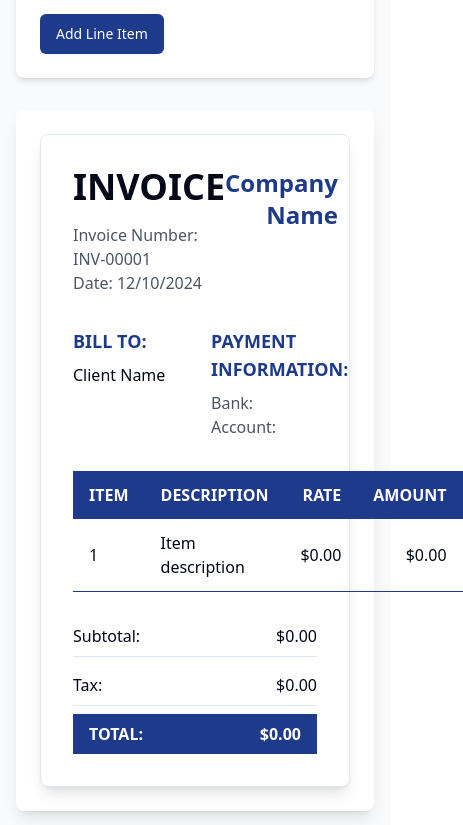
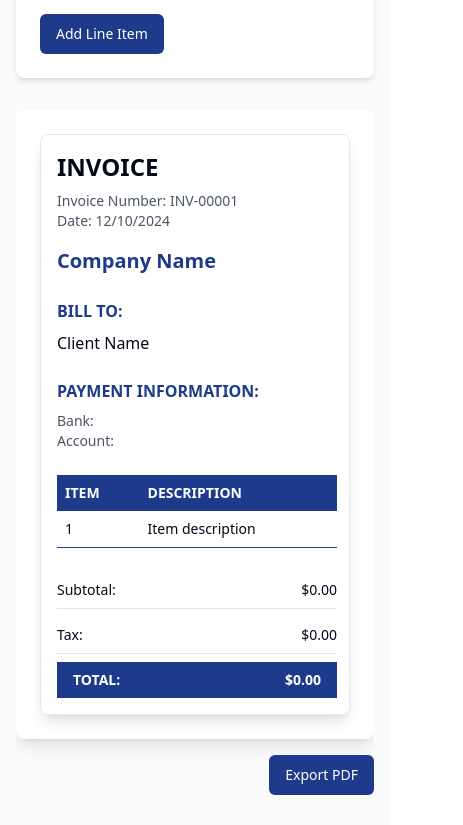
Before and after one commit to lasinsrajx/invoicepixie, a React (Vite) app: page / in a window 390 px wide. Shown: the part 1558-2383 px from the top of the page, 463 px wide, since content can reach past the window. Built offline with nearby package versions, Linux system fonts and the light colour scheme.

Commit message:
Fix ads display and mobile view
Addressed issues with ads not displaying on the home page despite being saved in the admin panel. Improved compatibility of the invoice preview for mobile view.
[skip gpt_engineer]

```diff
--- a/src/components/InvoicePreview.tsx
+++ b/src/components/InvoicePreview.tsx
@@ -99,85 +99,85 @@ export const InvoicePreview = ({
   const styles = getTemplateStyles();
 
   return (
-    <Card className="p-8 bg-white shadow-lg max-w-[210mm] mx-auto" id="invoice-preview">
-      <div className="space-y-8">
+    <Card className="p-4 md:p-8 bg-white shadow-lg w-full overflow-x-auto" id="invoice-preview">
+      <div className="space-y-6 min-w-[280px]">
         {letterhead.showLogo && letterhead.logo && (
           <div className="flex justify-end">
-            <img src={letterhead.logo} alt="Company Logo" className="h-16 object-contain" />
+            <img src={letterhead.logo} alt="Company Logo" className="h-12 md:h-16 object-contain" />
           </div>
         )}
 
-        <div className="flex justify-between items-start">
+        <div className="flex flex-col md:flex-row justify-between items-start gap-4">
           <div>
-            <h1 className="text-4xl font-bold mb-4">INVOICE</h1>
+            <h1 className="text-2xl md:text-4xl font-bold mb-2 md:mb-4">INVOICE</h1>
             {showFields.invoiceNumber && (
-              <p className="text-gray-600">Invoice Number: {invoiceNumber || 'INV-00001'}</p>
+              <p className="text-sm md:text-base text-gray-600">Invoice Number: {invoiceNumber || 'INV-00001'}</p>
             )}
             {showFields.invoiceDate && (
-              <p className="text-gray-600">Date: {invoiceDate || new Date().toLocaleDateString()}</p>
+              <p className="text-sm md:text-base text-gray-600">Date: {invoiceDate || new Date().toLocaleDateString()}</p>
             )}
           </div>
           <div className="text-right">
-            <h2 className={`text-2xl font-bold ${styles.accentColor}`}>{companyName || "Company Name"}</h2>
+            <h2 className={`text-xl md:text-2xl font-bold ${styles.accentColor}`}>{companyName || "Company Name"}</h2>
             {letterhead.showAddress && letterhead.companyAddress && (
-              <p className="text-gray-600 mt-2">{letterhead.companyAddress}</p>
+              <p className="text-sm md:text-base text-gray-600 mt-2">{letterhead.companyAddress}</p>
             )}
           </div>
         </div>
 
-        <div className="grid grid-cols-2 gap-8">
+        <div className="grid grid-cols-1 md:grid-cols-2 gap-6">
           <div>
-            <h3 className={`text-lg font-semibold mb-2 ${styles.accentColor}`}>BILL TO:</h3>
+            <h3 className={`text-base md:text-lg font-semibold mb-2 ${styles.accentColor}`}>BILL TO:</h3>
             <p className="font-medium">{clientName || "Client Name"}</p>
-            <p className="text-gray-600 whitespace-pre-line">{clientAddress}</p>
+            <p className="text-sm md:text-base text-gray-600 whitespace-pre-line">{clientAddress}</p>
           </div>
           {showFields.paymentInfo && showFields.bankInfo && (
             <div>
-              <h3 className={`text-lg font-semibold mb-2 ${styles.accentColor}`}>PAYMENT INFORMATION:</h3>
-              <p className="text-gray-600">Bank: {bankName}</p>
-              <p className="text-gray-600">Account: {accountNumber}</p>
+              <h3 className={`text-base md:text-lg font-semibold mb-2 ${styles.accentColor}`}>PAYMENT INFORMATION:</h3>
+              <p className="text-sm md:text-base text-gray-600">Bank: {bankName}</p>
+              <p className="text-sm md:text-base text-gray-600">Account: {accountNumber}</p>
             </div>
           )}
         </div>
 
-        <div className="mt-8">
-          <table className="w-full">
+        <div className="overflow-x-auto">
+          <table className="w-full min-w-[500px]">
             <thead>
               <tr className={`${styles.headerBg} text-white`}>
-                <th className="py-3 px-4 text-left">ITEM</th>
-                <th className="py-3 px-4 text-left">DESCRIPTION</th>
-                <th className="py-3 px-4 text-right">RATE</th>
-                <th className="py-3 px-4 text-right">AMOUNT</th>
+                <th className="py-2 md:py-3 px-2 md:px-4 text-left text-sm md:text-base">ITEM</th>
+                <th className="py-2 md:py-3 px-2 md:px-4 text-left text-sm md:text-base">DESCRIPTION</th>
+                <th className="py-2 md:py-3 px-2 md:px-4 text-right text-sm md:text-base">RATE</th>
+                <th className="py-2 md:py-3 px-2 md:px-4 text-right text-sm md:text-base">AMOUNT</th>
               </tr>
             </thead>
             <tbody>
               {lineItems.map((item, index) => (
                 <tr key={index} className={`border-b ${styles.borderColor}`}>
-                  <td className="py-3 px-4">{index + 1}</td>
-                  <td className="py-3 px-4">{item.description || "Item description"}</td>
-                  <td className="py-3 px-4 text-right">${item.unitPrice.toFixed(2)}</td>
-                  <td className="py-3 px-4 text-right">
+                  <td className="py-2 md:py-3 px-2 md:px-4 text-sm md:text-base">{index + 1}</td>
+                  <td className="py-2 md:py-3 px-2 md:px-4 text-sm md:text-base">{item.description || "Item description"}</td>
+                  <td className="py-2 md:py-3 px-2 md:px-4 text-right text-sm md:text-base">${item.unitPrice.toFixed(2)}</td>
+                  <td className="py-2 md:py-3 px-2 md:px-4 text-right text-sm md:text-base">
                     ${(item.quantity * item.unitPrice).toFixed(2)}
                   </td>
                 </tr>
               ))}
             </tbody>
           </table>
+        </div>
 
-          <div className="mt-6 flex justify-end">
-            <div className="w-64 space-y-2">
-              <div className="flex justify-between border-b py-2">
+        <div className="flex justify-end">
+          <div className="w-full md:w-64 space-y-2">
+            <div className="flex justify-between border-b py-2 text-sm md:text-base">
               <span>Subtotal:</span>
               <span>${calculateSubtotal().toFixed(2)}</span>
             </div>
-              <div className="flex justify-between border-b py-2">
+            <div className="flex justify-between border-b py-2 text-sm md:text-base">
               <span>Tax:</span>
               <span>${calculateTax().toFixed(2)}</span>
             </div>
-              <div className={`flex justify-between ${styles.headerBg} text-white py-2 px-4 mt-4`}>
+            <div className={`flex justify-between ${styles.headerBg} text-white py-2 px-4 mt-4 text-sm md:text-base`}>
               <span className="font-bold">TOTAL:</span>
               <span className="font-bold">${calculateTotal().toFixed(2)}</span>
-              </div>
             </div>
           </div>
         </div>
--- a/src/pages/Index.tsx
+++ b/src/pages/Index.tsx
@@ -27,10 +27,15 @@ const Index = () => {
 
   useEffect(() => {
     // Load ad codes from localStorage
-    const savedTopAdCode = localStorage.getItem("adminTopAdCode") || "";
-    const savedBottomAdCode = localStorage.getItem("adminBottomAdCode") || "";
-    setTopAdCode(savedTopAdCode);
-    setBottomAdCode(savedBottomAdCode);
+    const savedTopAdCode = localStorage.getItem("adminTopAdCode");
+    const savedBottomAdCode = localStorage.getItem("adminBottomAdCode");
+
+    if (savedTopAdCode) setTopAdCode(savedTopAdCode);
+    if (savedBottomAdCode) setBottomAdCode(savedBottomAdCode);
+
+    // Log for debugging
+    console.log("Loaded top ad code:", savedTopAdCode);
+    console.log("Loaded bottom ad code:", savedBottomAdCode);
   }, []);
 
   const handleExportPDF = async () => {
@@ -119,8 +124,8 @@ const Index = () => {
             <InvoiceForm onUpdateInvoice={setInvoiceData} />
           </div>
           <div className="w-full">
-            <div className="sticky top-8">
-              <div id="invoice-preview" className="bg-white rounded-lg shadow-lg p-6">
+            <div className="sticky top-8 overflow-x-auto">
+              <div id="invoice-preview" className="bg-white rounded-lg shadow-lg p-6 min-w-[320px]">
                 <InvoicePreview {...invoiceData} template={template} />
               </div>
               <div className="mt-4 flex gap-4 justify-end">
```
Lines whose indentation alone changed are shown as unchanged.
